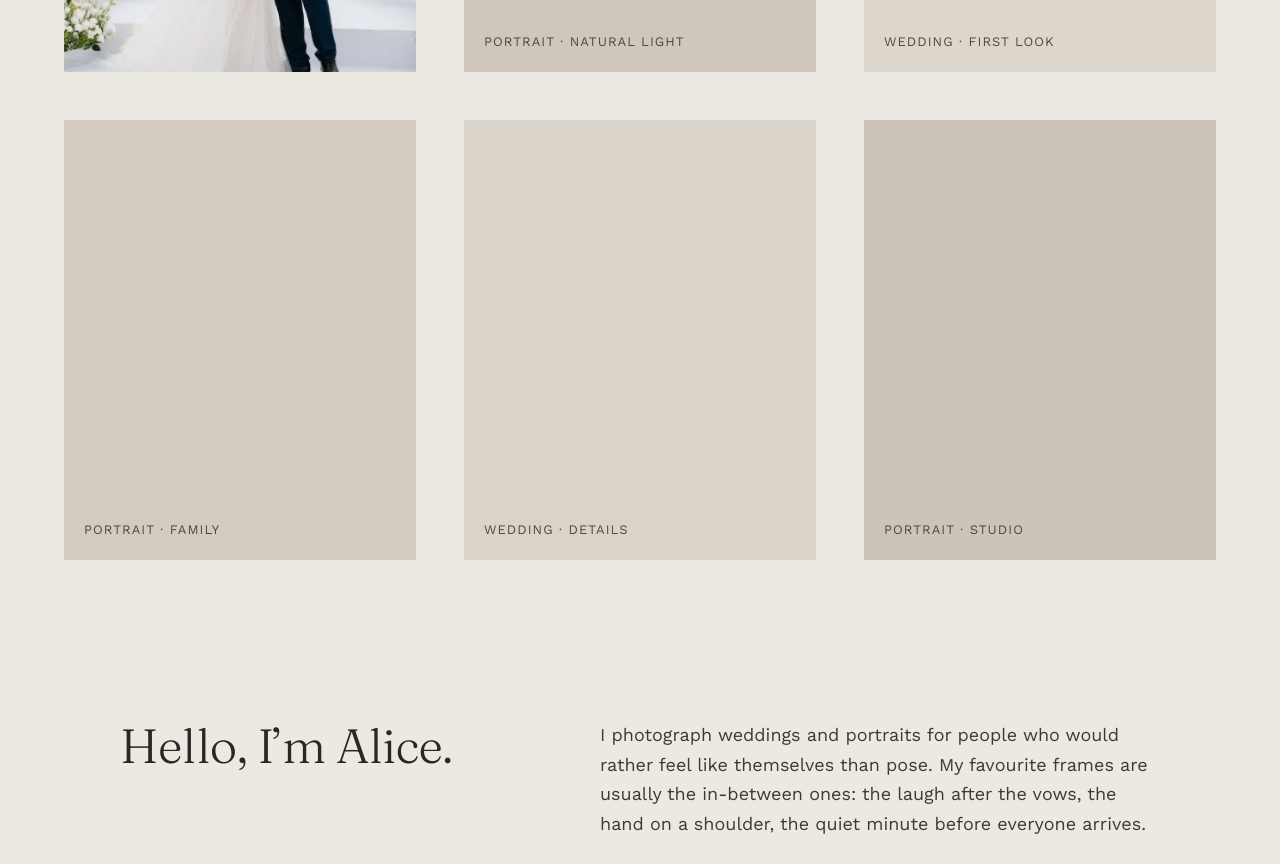
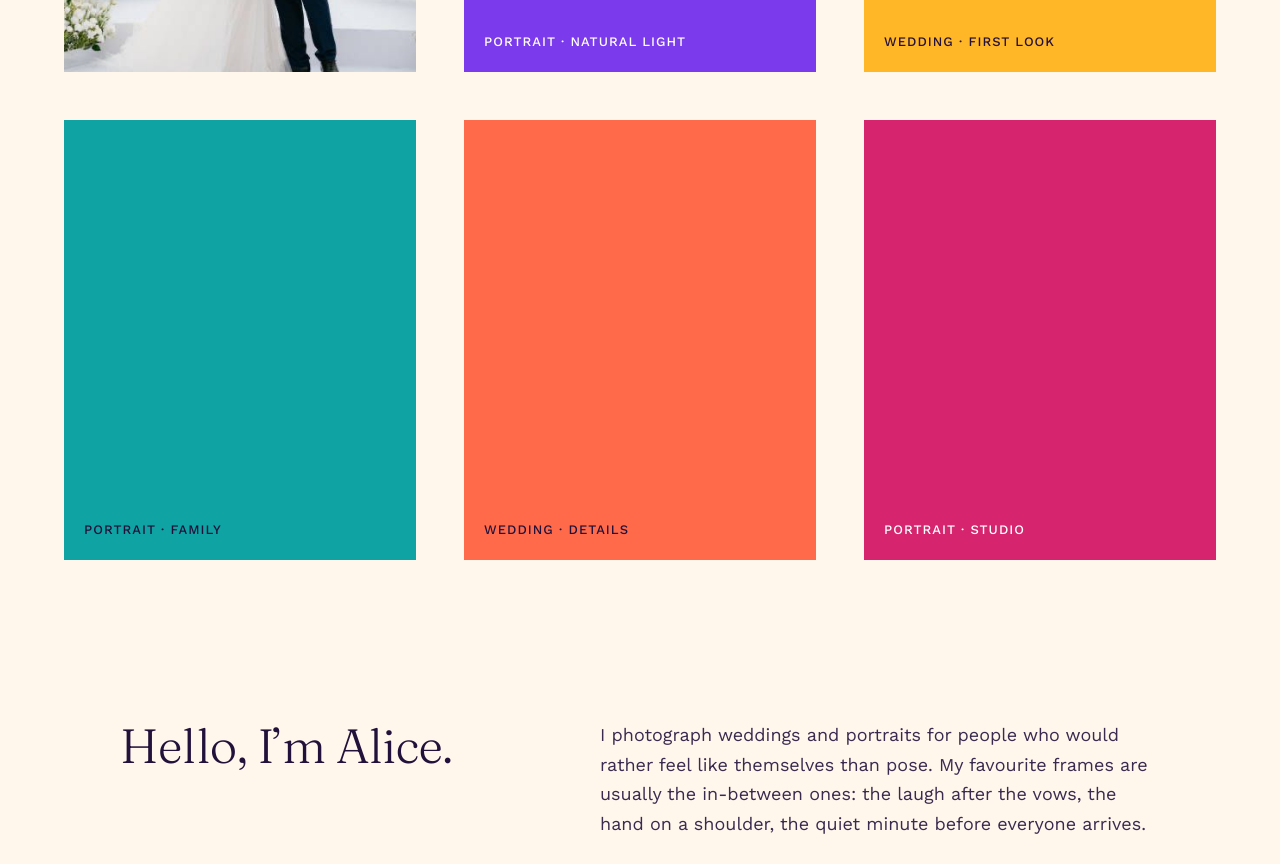
Before and after one commit to eliselyt/photographer-website, a plain HTML site: page index.html in a window 1280 px wide. Shown: the part 1080-1944 px from the top of the page. Drawn offline with nearby package versions, Linux system fonts and the light colour scheme.

Commit message:
Switch to a vibrant colour palette
Warm cream ground with deep violet ink, raspberry accent on the
eyebrow, button and links, violet tagline, saturated placeholder
tiles (violet, saffron, teal, coral, raspberry) and a deep violet
contact band with a saffron email link. All text pairs meet WCAG AA.

Co-Authored-By: Claude Opus 5.5 <noreply@anthropic.com>
Claude-Session: https://claude.ai/code/session_01MSHLrGhL25gX6He275Eno2

```diff
--- a/index.html
+++ b/index.html
@@ -10,12 +10,16 @@
   <link href="https://fonts.googleapis.com/css2?family=Fraunces:ital,opsz,wght@0,9..144,300;0,9..144,400;1,9..144,300;1,9..144,400&amp;family=Work+Sans:wght@400;500&amp;display=swap" rel="stylesheet">
   <style>
     :root {
-      --ground: #ECE8E2;
-      --ink: #2B2724;
-      --ink-soft: #4A433D;
-      --ink-muted: #6B625A;
-      --accent: #8A5A44;
-      --rule: #D4CDC3;
+      --ground: #FFF6EC;
+      --ink: #22113A;
+      --ink-soft: #3A2A4F;
+      --accent: #D6246E;
+      --accent-hover: #B01858;
+      --violet: #7C3AED;
+      --saffron: #FFB627;
+      --coral: #FF6B4A;
+      --teal: #0FA3A3;
+      --night: #22113A;
       --serif: 'Fraunces', Georgia, serif;
       --sans: 'Work Sans', system-ui, sans-serif;
     }
@@ -31,7 +35,7 @@
       line-height: 1.65;
     }
     a { color: var(--accent); }
-    a:hover { color: #4F3024; }
+    a:hover { color: var(--accent-hover); }
     h1, h2 { font-family: var(--serif); font-weight: 300; margin: 0; }
     p { margin: 0; }
 
@@ -52,8 +56,9 @@
     .eyebrow {
       font-size: 13px;
       letter-spacing: 0.22em;
+      font-weight: 500;
       text-transform: uppercase;
-      color: var(--ink-muted);
+      color: var(--accent);
     }
     .hero-name {
       font-size: 104px;
@@ -67,7 +72,7 @@
       font-weight: 300;
       font-size: 26px;
       line-height: 1.4;
-      color: var(--ink-soft);
+      color: var(--violet);
     }
     .cta {
       margin-top: 20px;
@@ -84,7 +89,7 @@
       font-weight: 500;
       letter-spacing: 0.02em;
     }
-    .cta:hover { color: #FFFFFF; filter: brightness(0.92); }
+    .cta:hover { color: #FFFFFF; background: var(--accent-hover); }
     .cta:focus-visible { outline: 2px solid var(--ink); outline-offset: 4px; }
 
     /* Portfolio */
@@ -110,13 +115,20 @@
       height: 100%;
       object-fit: cover;
     }
-    .tile.photo { padding: 0; }
+    .tile.photo { padding: 0; background: var(--saffron); }
     .tile figcaption {
       font-size: 13px;
+      font-weight: 500;
       letter-spacing: 0.08em;
       text-transform: uppercase;
-      color: #4F4842;
+      color: var(--ink);
     }
+    .t-violet { background: var(--violet); }
+    .t-saffron { background: var(--saffron); }
+    .t-teal { background: var(--teal); }
+    .t-coral { background: var(--coral); }
+    .t-raspberry { background: var(--accent); }
+    .t-violet figcaption, .t-raspberry figcaption { color: #FFFFFF; }
 
     /* About */
     .about-section { padding-bottom: 176px; }
@@ -129,13 +141,14 @@
       align-items: start;
     }
     .about h2 { font-size: 48px; line-height: 1.1; letter-spacing: -0.01em; }
-    .about-copy { display: flex; flex-direction: column; gap: 20px; color: #3F3934; }
+    .about-copy { display: flex; flex-direction: column; gap: 20px; color: var(--ink-soft); }
 
     /* Contact */
     .contact {
       padding-top: 144px;
       padding-bottom: 160px;
-      border-top: 1px solid var(--rule);
+      background: var(--night);
+      color: #FFFFFF;
       display: flex;
       flex-direction: column;
       align-items: center;
@@ -143,9 +156,10 @@
       gap: 24px;
     }
     .contact h2 { font-size: 56px; line-height: 1.1; letter-spacing: -0.01em; }
-    .contact-intro { max-width: 480px; color: var(--ink-soft); }
+    .contact-intro { max-width: 480px; color: #E9DDF7; }
     .email {
       margin-top: 12px;
+      color: var(--saffron);
       font-family: var(--serif);
       font-style: italic;
       font-size: 32px;
@@ -154,7 +168,9 @@
       text-underline-offset: 8px;
       overflow-wrap: anywhere;
     }
-    .copyright { margin-top: 64px; font-size: 13px; color: var(--ink-muted); }
+    .email:hover { color: #FFD27A; }
+    .email:focus-visible { outline: 2px solid var(--saffron); outline-offset: 6px; }
+    .copyright { margin-top: 64px; font-size: 13px; color: #BBA8D6; }
 
     @media (max-width: 880px) {
       .grid { grid-template-columns: repeat(2, minmax(0, 1fr)); gap: 24px; }
@@ -181,14 +197,14 @@
   <main>
     <section class="portfolio section" aria-label="Selected work">
       <div class="grid">
-        <figure class="tile photo" style="background: #D9D2C8">
+        <figure class="tile photo">
           <img src="images/wedding-ceremony.jpg" alt="Bride and groom kiss behind her bouquet at a lakeside ceremony, framed by white flowers" style="object-position: center 40%">
         </figure>
-        <figure class="tile" style="background: #CFC7BC"><figcaption>Portrait · natural light</figcaption></figure>
-        <figure class="tile" style="background: #DDD6CD"><figcaption>Wedding · first look</figcaption></figure>
-        <figure class="tile" style="background: #D3CBC0"><figcaption>Portrait · family</figcaption></figure>
-        <figure class="tile" style="background: #DAD3C9"><figcaption>Wedding · details</figcaption></figure>
-        <figure class="tile" style="background: #CCC4B9"><figcaption>Portrait · studio</figcaption></figure>
+        <figure class="tile t-violet"><figcaption>Portrait · natural light</figcaption></figure>
+        <figure class="tile t-saffron"><figcaption>Wedding · first look</figcaption></figure>
+        <figure class="tile t-teal"><figcaption>Portrait · family</figcaption></figure>
+        <figure class="tile t-coral"><figcaption>Wedding · details</figcaption></figure>
+        <figure class="tile t-raspberry"><figcaption>Portrait · studio</figcaption></figure>
       </div>
     </section>
 
```
